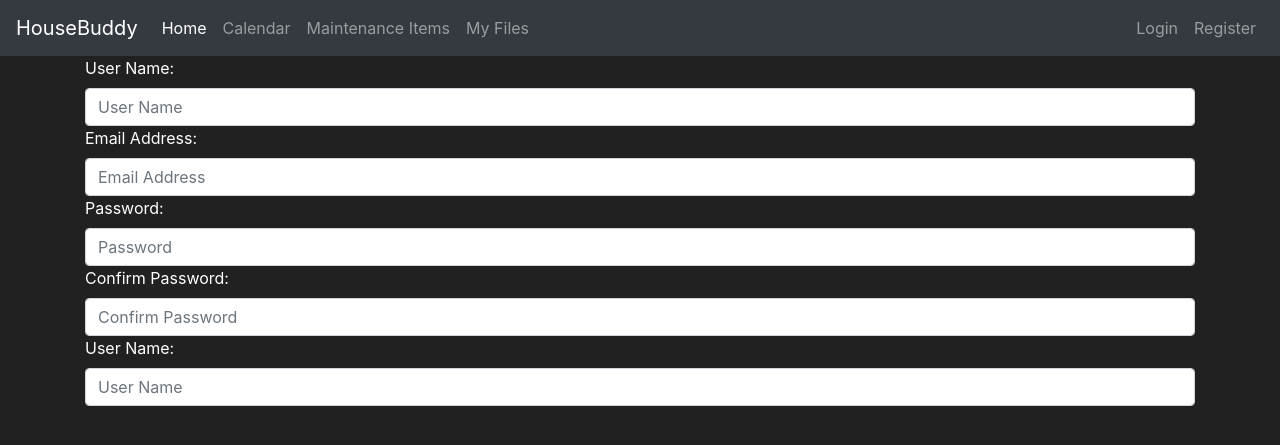
After one commit to baolson007/HouseBuddy, a Flask app: page /register in a window 1280 px wide. The commit adds this page. Shown: the top 445 px of the page. Run offline with Flask 2, Linux system fonts and the light colour scheme; some libraries are stand-ins or nearby versions.

Commit message:
added form, fixed db backref

```diff
--- a/housebuddy/__init__.py
+++ b/housebuddy/__init__.py
@@ -3,6 +3,7 @@ from flask_sqlalchemy import SQLAlchemy
 from datetime import datetime
 app = Flask(__name__)
 app.config['SQLALCHEMY_DATABASE_URI'] = 'sqlite:///housebuddy.db'
+app.config['SECRET_KEY'] = 'd488cab1ea81773f2583d911' #CHANGE THIS PRIOR TO DEPLOYING
 db = SQLAlchemy(app)
 
 
--- /dev/null
+++ b/housebuddy/forms.py
@@ -0,0 +1,9 @@
+from flask_wtf import FlaskForm
+from wtforms import StringField, PasswordField, SubmitField
+
+class RegisterForm(FlaskForm):
+	username = StringField(label='User Name:')
+	email = StringField(label='Email Address:')
+	password = PasswordField(label='Password:')
+	password_confirm = PasswordField(label='Confirm Password:')
+	submit = SubmitField(label='submit')
--- a/housebuddy/models.py
+++ b/housebuddy/models.py
@@ -10,7 +10,7 @@ class User(db.Model):
     first_name = db.Column(db.String(length=20), nullable=True)
     last_name = db.Column(db.String(length=20), nullable=True)
     #home-address?
-    MaintenanceItems=db.relationship('MaintenanceItem', backref='owner', lazy=True) #sqlAlchemy lazy
+    MaintenanceItems=db.relationship('MaintenanceItem', backref='item_owner', lazy=True) #sqlAlchemy lazy
 
     def __repr__(self):
         return f'Username: {self.username}'
@@ -18,7 +18,7 @@ class User(db.Model):
 #class HomeAddress(db.Model):
 
 class MaintenanceItem(db.Model):
-    #__tablename__= 'MaintenanceItem'
+    __tablename__= 'MaintenanceItem'
     maintenanceID = db.Column(db.Integer(), primary_key=True)
     name = db.Column(db.String(length=30), nullable=False, unique=True)
     description = db.Column(db.String(length=500), nullable=False)
--- a/housebuddy/routes.py
+++ b/housebuddy/routes.py
@@ -1,6 +1,7 @@
 from housebuddy import app
 from flask import render_template
 from housebuddy.models import MaintenanceItem
+from housebuddy.forms import RegisterForm
 
 @app.route('/')
 @app.route('/home')
@@ -27,3 +28,8 @@ def my_files():
 def maintenance():
     items = MaintenanceItem.query.all()
     return render_template('maintenance.html', items=items, username = 'TestUser');
+
+@app.route('/register')
+def register():
+    form = RegisterForm()
+    return render_template('register.html', form=form)
--- a/housebuddy/templates/base.html
+++ b/housebuddy/templates/base.html
@@ -40,7 +40,7 @@
                 <a class="nav-link" href="#">Login</a>
             </li>
             <li class="nav-item">
-                <a class="nav-link" href="#">Register</a>
+                <a class="nav-link" href="{{ url_for('register') }}">Register</a>
             </li>
         </ul>
       </div>
--- a/housebuddy/templates/maintenance.html
+++ b/housebuddy/templates/maintenance.html
@@ -4,7 +4,7 @@
 {% endblock %}
 
 {% block content %}
-  <h1>{{ username }}s Maintenance Content!!! </h1>
+  <h1>My Maintenance Tasks</h1>
 
   <p></p>
 
@@ -28,8 +28,8 @@
               <td>{{ item.description}}</td>
               <td>{{ item.dueDate}}</td>
               <td>
-                <button class="btn btn-outline btn-info">More Info</button>
-                <button class="btn btn-outline btn-success">some other button</button>
+                <button class="btn btn-outline btn-info">Edit</button>
+                <button class="btn btn-outline btn-success">Mark as Complete</button>
               </td>
             </tr>
           {% endfor %}
--- /dev/null
+++ b/housebuddy/templates/register.html
@@ -0,0 +1,29 @@
+{% extends 'base.html' %}
+
+{% block title %}
+Registration Page
+{% endblock %}
+
+{% block content%}
+
+	<form method="POST" class="form-register" style="color:white">
+		<div class="container">
+			{{ form.username.label() }}
+			{{ form.username(class="form-control", placeholder = "User Name") }}
+
+			{{ form.email.label() }}
+			{{ form.email(class="form-control", placeholder = "Email Address") }}
+
+			{{ form.password.label() }}
+			{{ form.password(class="form-control", placeholder = "Password") }}
+
+			{{ form.password_confirm.label() }}
+			{{ form.password_confirm(class="form-control", placeholder = "Confirm Password") }}
+
+			{{ form.username.label() }}
+			{{ form.username(class="form-control", placeholder = "User Name") }}
+
+		</div>
+	</form>
+
+{% endblock %}
```
